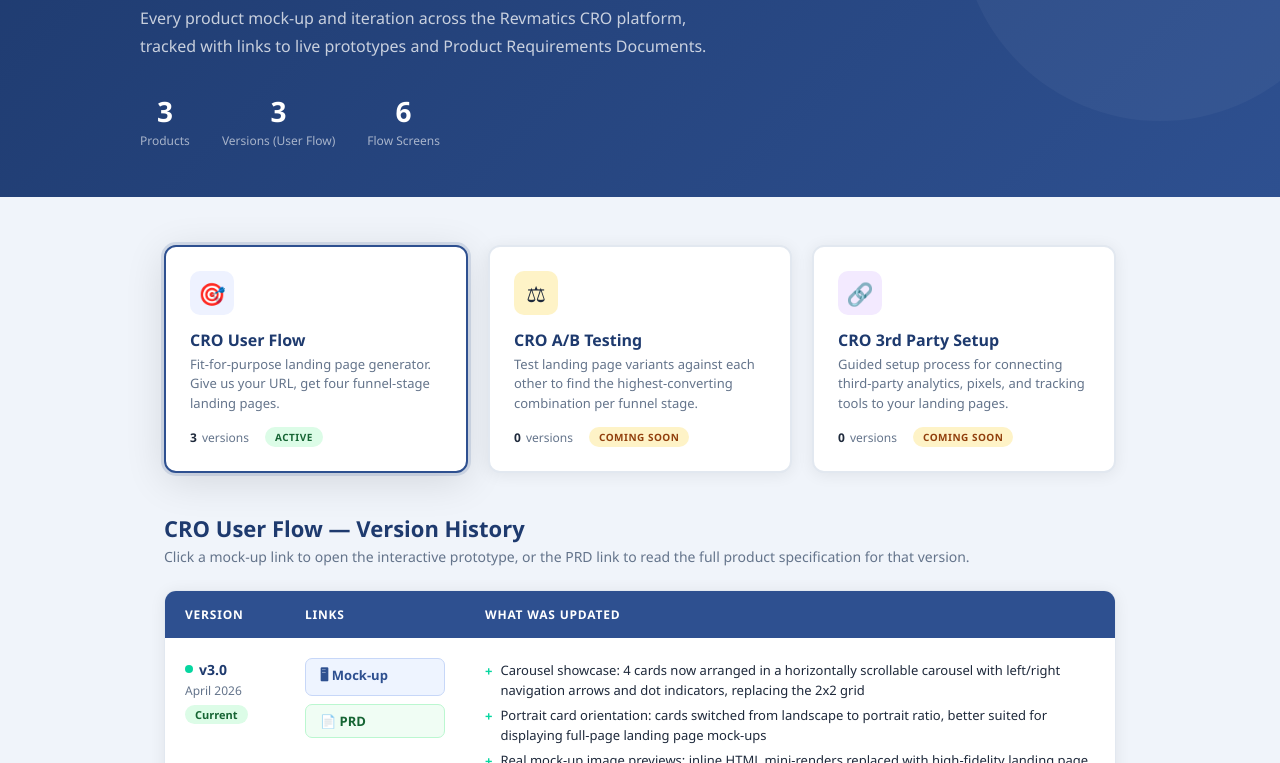
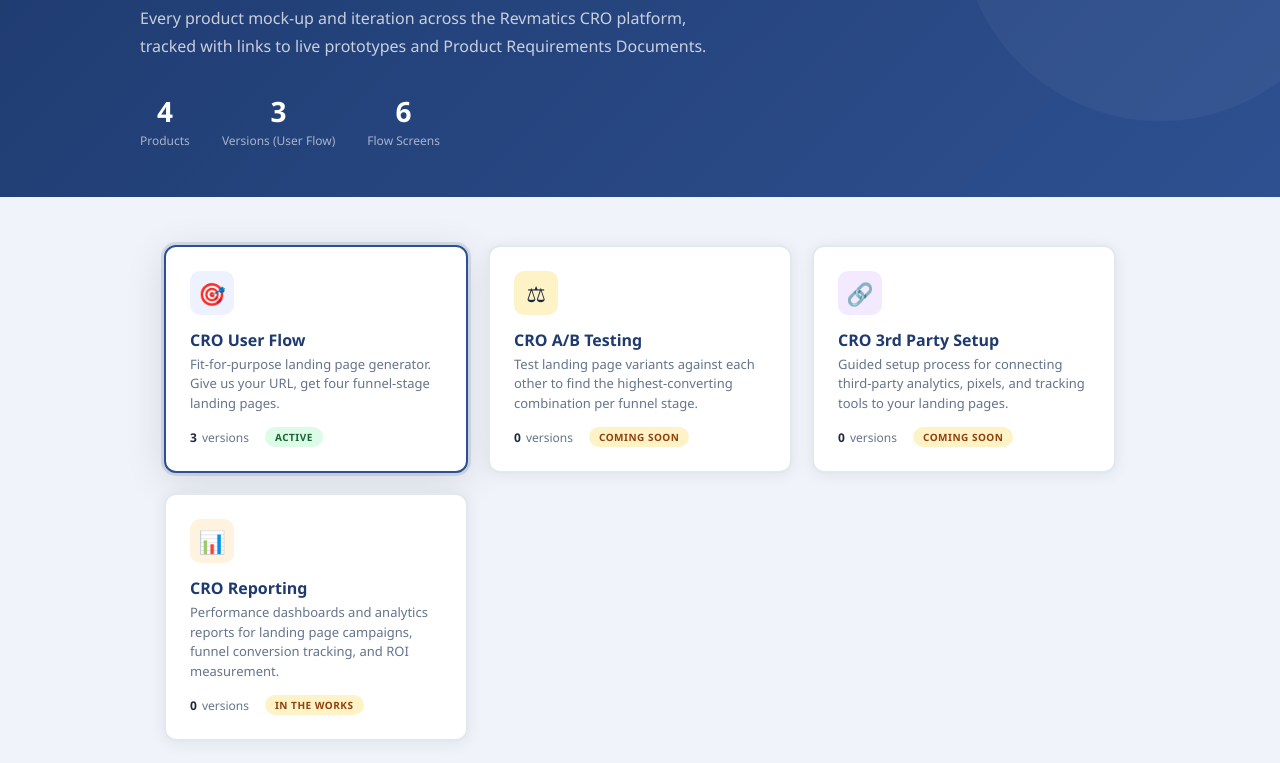
Before and after one commit to darthlooter1987/CRO-User-Journey, a plain HTML site: page index.html in a window 1280 px wide. Shown: the part 257-1020 px from the top of the page. Drawn offline with Linux system fonts and the light colour scheme.

Commit message:
Update index.html

```diff
--- a/index.html
+++ b/index.html
@@ -428,7 +428,7 @@
     <p>Every product mock-up and iteration across the Revmatics CRO platform, tracked with links to live prototypes and Product Requirements Documents.</p>
     <div class="hero-stats">
       <div class="hero-stat">
-        <div class="num">3</div>
+        <div class="num">4</div>
         <div class="label">Products</div>
       </div>
       <div class="hero-stat">
@@ -475,6 +475,16 @@
       <div class="pc-meta">
         <div class="pc-meta-item"><strong>0</strong> versions</div>
         <span class="pc-status pc-status-coming">Coming Soon</span>
+      </div>
+    </div>
+
+    <div class="product-card" onclick="showProduct('reporting')">
+      <div class="pc-icon" style="background:#FFF3E0;">&#x1F4CA;</div>
+      <div class="pc-title">CRO Reporting</div>
+      <div class="pc-desc">Performance dashboards and analytics reports for landing page campaigns, funnel conversion tracking, and ROI measurement.</div>
+      <div class="pc-meta">
+        <div class="pc-meta-item"><strong>0</strong> versions</div>
+        <span class="pc-status pc-status-coming">In the Works</span>
       </div>
     </div>
 
@@ -645,6 +655,24 @@
     </div>
   </div>
 
+  <!-- ═══ PRODUCT: CRO REPORTING ═══ -->
+  <div class="product-section" id="product-reporting">
+
+    <div class="section-header">
+      <div>
+        <h2>CRO Reporting — Version History</h2>
+        <p>Performance dashboards and analytics reports for landing page campaigns, funnel conversion tracking, and ROI measurement.</p>
+      </div>
+    </div>
+
+    <div class="empty-state">
+      <div class="empty-icon">&#x1F4CA;</div>
+      <h3>In the works</h3>
+      <p>The Reporting product is currently being prototyped. Mock-ups and PRDs will appear here as versions are created.</p>
+      <span class="coming-badge">&#x1F6E0; In the Works</span>
+    </div>
+  </div>
+
   <!-- How to use this library -->
   <div class="how-to">
     <div class="how-to-title">How to use this library</div>
```
